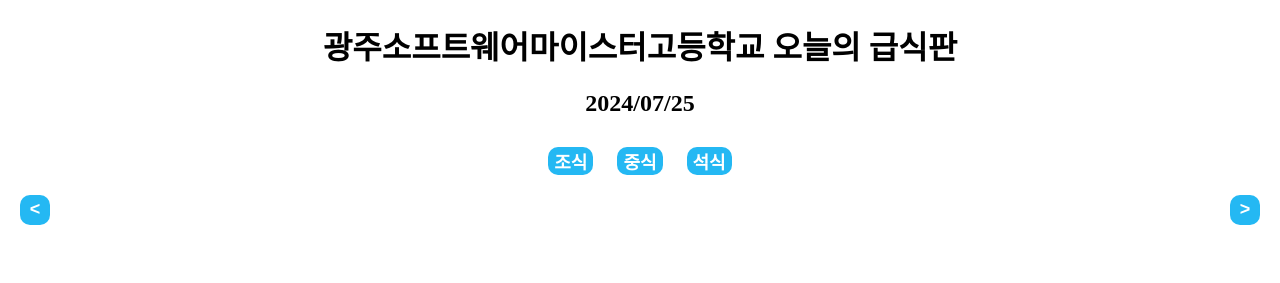
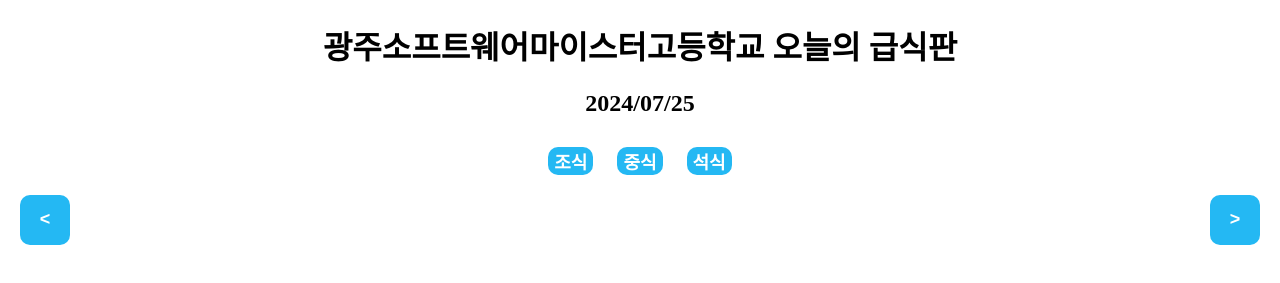
Before and after one commit to bae080311/schoolMeal, a plain HTML site: page index.html in a window 1280 px wide. Shown: the part 311-594 px from the top of the page. Drawn offline with Linux system fonts and the light colour scheme.

Commit message:
fix: 버튼 디자인

```diff
--- a/style.css
+++ b/style.css
@@ -22,14 +22,16 @@ button {
 #yesterday {
   position: fixed;
   left: 10px;
-  width: 30px;
-  height: 30px;
+  width: 50px;
+  height: 50px;
+  font-size: large;
 }
 #tomorrow {
   position: fixed;
   right: 10px;
-  width: 30px;
-  height: 30px;
+  width: 50px;
+  height: 50px;
+  font-size: large;
 }
 #none {
   font-size: x-large;
```
